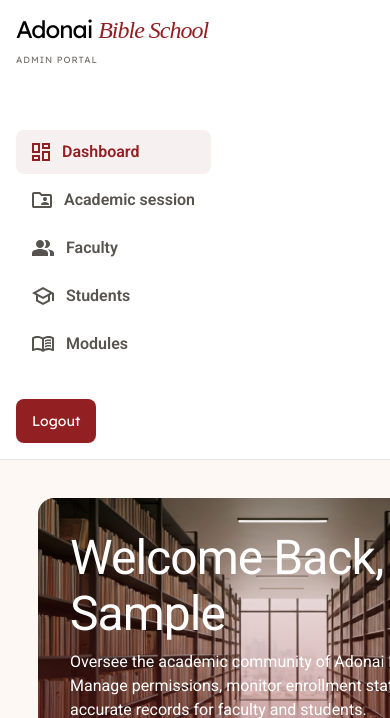
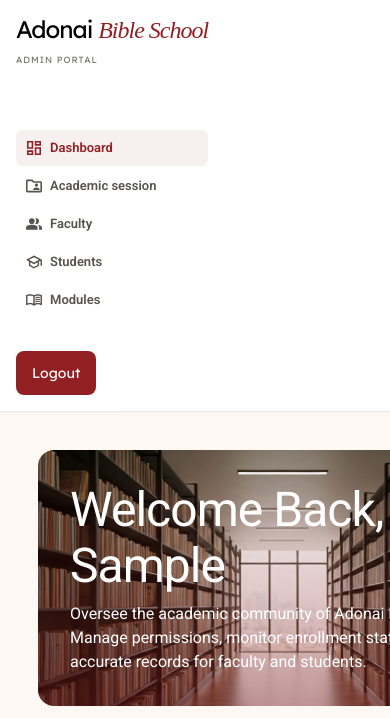
Before and after one commit to Tanisa-Tharan/Adonai-lms, a Django app: page /home/ in a window 390 px wide; the page is wider, and only the part inside the window is pictured. Shown: the top 718 px of that part. Run offline with Django 5.2, Linux system fonts and the light colour scheme; a user stored in the database is signed in; tables that the repository leaves empty hold one stand-in row (values such as "Sample post"); some libraries are stand-ins or nearby versions.

Commit message:
Admin sidebard made adaptable

```diff
--- a/accounts/templates/accounts/home/_styles.html
+++ b/accounts/templates/accounts/home/_styles.html
@@ -191,6 +191,75 @@
     align-items: center;
     justify-content: center;
     flex-shrink: 0;
+    width: 22px;
+    height: 18px;
+  }
+
+  .tab-icon svg {
+    width: 100%;
+    height: 100%;
+    max-width: 22px;
+    max-height: 18px;
+  }
+
+  /* Responsive navigation buttons */
+  @media (max-width: 1200px) {
+    .nav button {
+      padding: 10px 14px;
+      font-size: 15px;
+      gap: 10px;
+    }
+
+    .tab-icon {
+      width: 20px;
+      height: 16px;
+    }
+
+    .tab-icon svg {
+      max-width: 20px;
+      max-height: 16px;
+    }
+  }
+
+  @media (max-width: 900px) {
+    .nav {
+      gap: 2px;
+    }
+
+    .nav button {
+      padding: 10px 12px;
+      font-size: 14px;
+      gap: 10px;
+      border-radius: 6px;
+    }
+
+    .tab-icon {
+      width: 18px;
+      height: 16px;
+    }
+
+    .tab-icon svg {
+      max-width: 18px;
+      max-height: 16px;
+    }
+  }
+
+  @media (max-width: 600px) {
+    .nav button {
+      padding: 8px 10px;
+      font-size: 13px;
+      gap: 8px;
+    }
+
+    .tab-icon {
+      width: 16px;
+      height: 14px;
+    }
+
+    .tab-icon svg {
+      max-width: 16px;
+      max-height: 14px;
+    }
   }
 
   .content {
```
